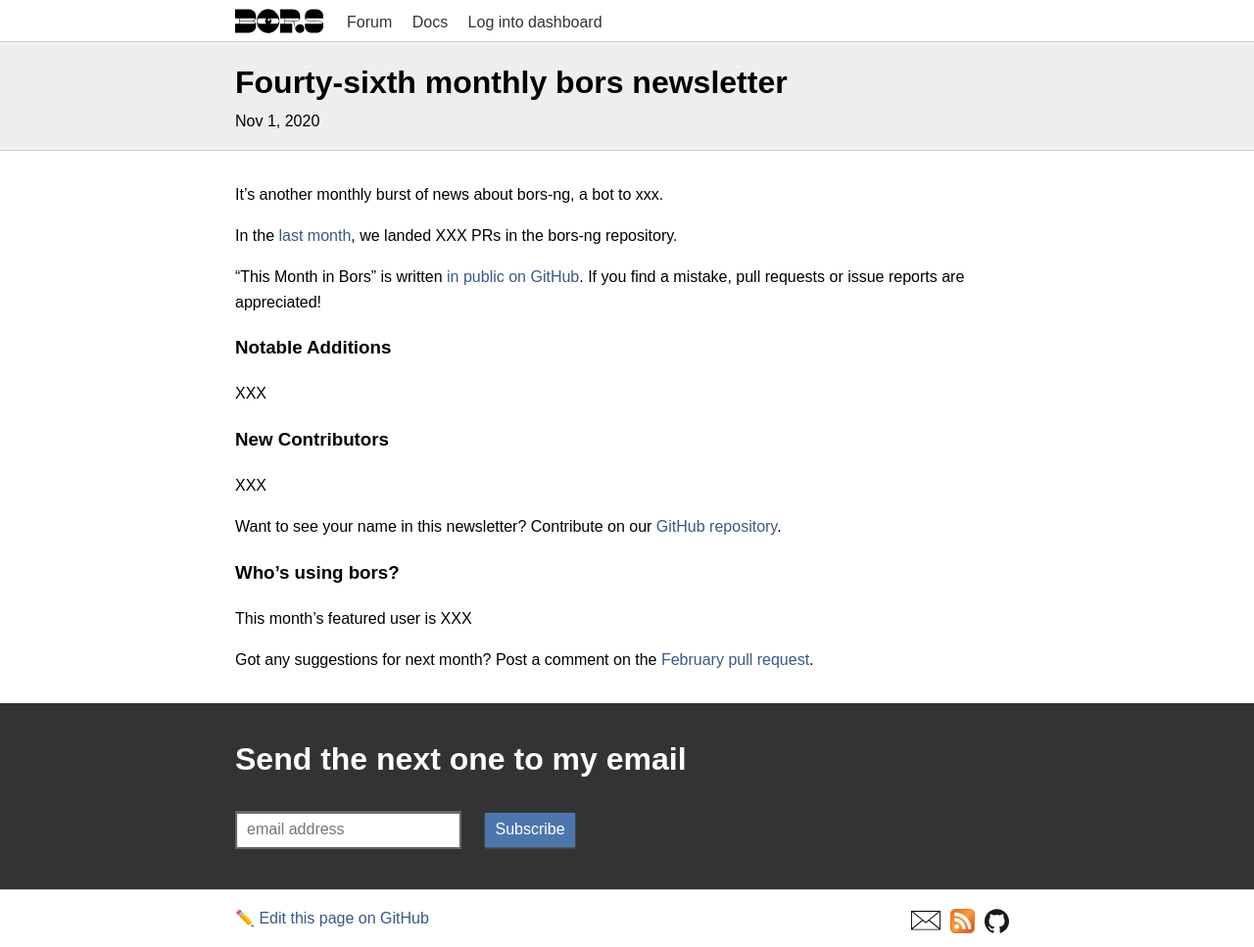
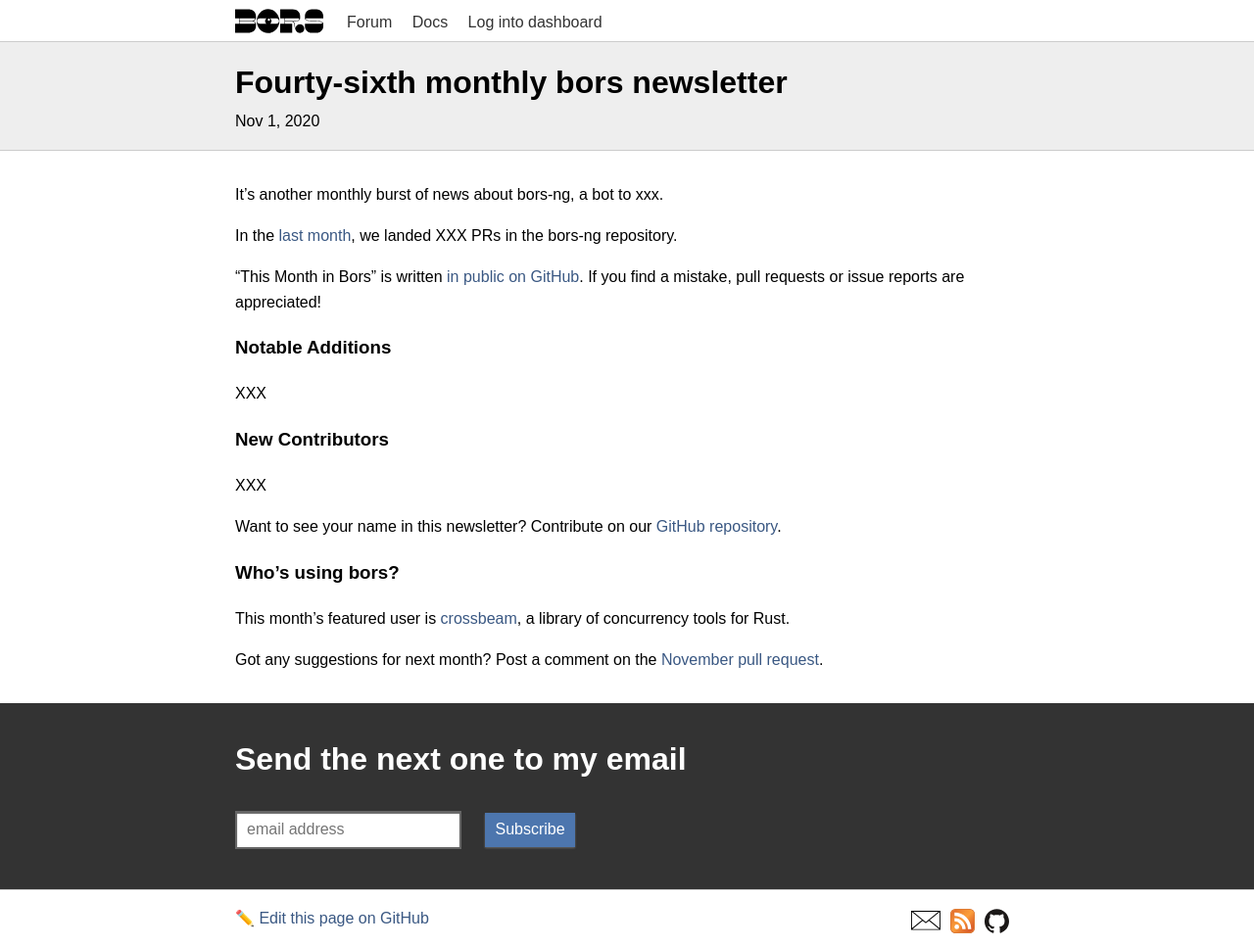
Before and after one commit to bors-ng/bors-ng.github.io, a Jekyll site: the page built from _posts/2020-11-01-tmib-46.md, in a window 1280 px wide. Shown: the whole page at 98% size. Built offline with Jekyll 4.4.1, drawn with Linux system fonts in a browser that asks for light colours.

Commit message:
Add next month and featured user

```diff
--- a/_posts/2020-11-01-tmib-46.md
+++ b/_posts/2020-11-01-tmib-46.md
@@ -31,7 +31,7 @@
 
 ### Who's using bors?
 
-This month's featured user is XXX
+This month's featured user is [crossbeam](https://github.com/crossbeam-rs/crossbeam), a library of concurrency tools for Rust.
 
 Got any suggestions for next month?
-Post a comment on the [February pull request](https://github.com/bors-ng/bors-ng.github.io/pull/___).
+Post a comment on the [November pull request](https://github.com/bors-ng/bors-ng.github.io/pull/121).
```
